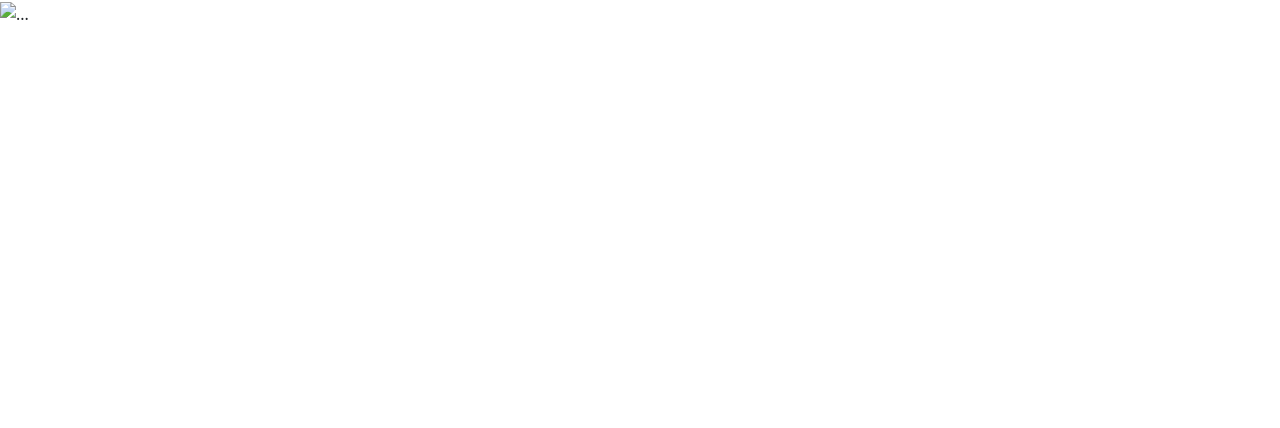
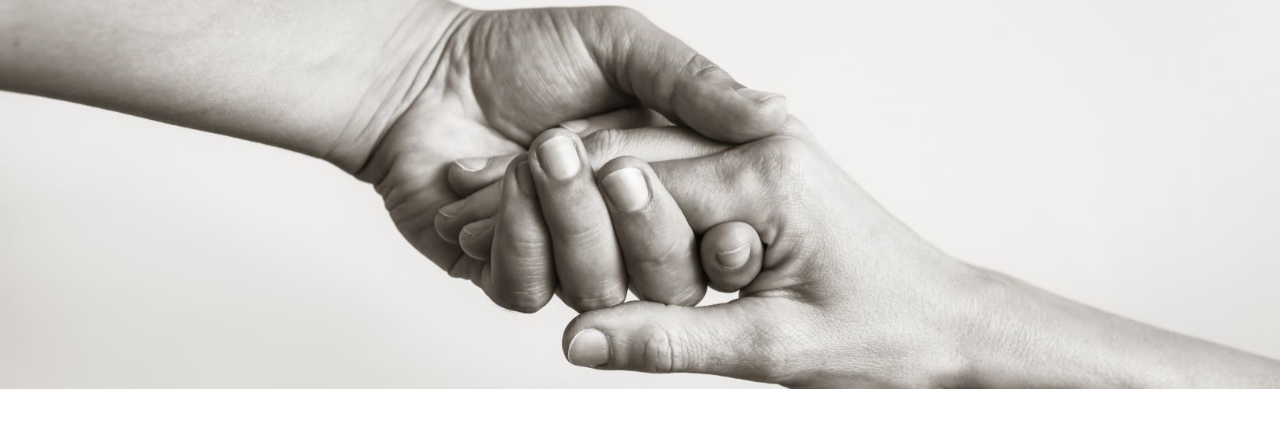
Before and after one commit to ProfCordasco/Caccia3C, a website: page bootstrap2.html in a window 1280 px wide. Drawn offline with nearby package versions, Linux system fonts and the light colour scheme.

Commit message:
Update bootstrap2.html

```diff
--- a/bootstrap2.html
+++ b/bootstrap2.html
@@ -8,7 +8,7 @@
   </head>
   <body>
 
-    <img src="..." class="img-fluid" alt="...">
+    <img src="img/header2.jpg" class="img-fluid" alt="header">
 
     <script src="https://cdn.jsdelivr.net/npm/bootstrap@5.3.3/dist/js/bootstrap.bundle.min.js" integrity="sha384-YvpcrYf0tY3lHB60NNkmXc5s9fDVZLESaAA55NDzOxhy9GkcIdslK1eN7N6jIeHz" crossorigin="anonymous"></script>
   </body>
```
